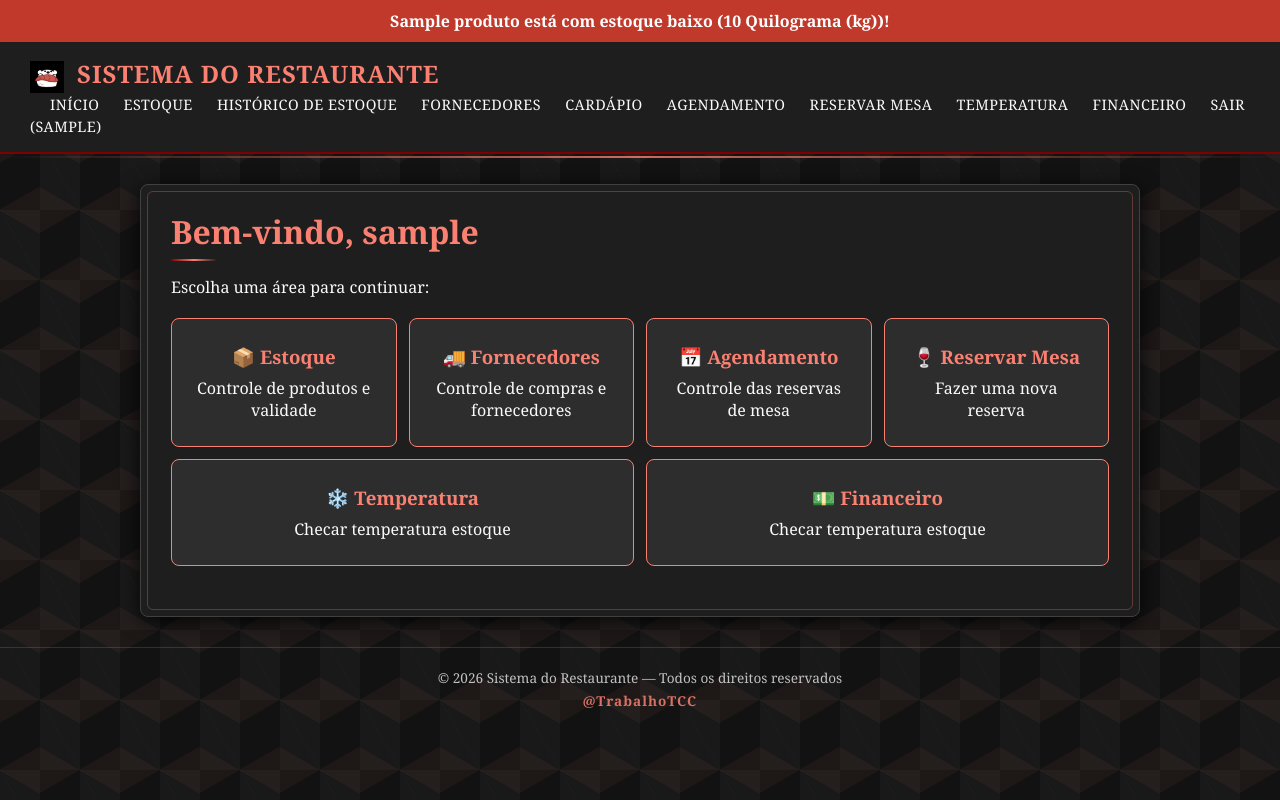
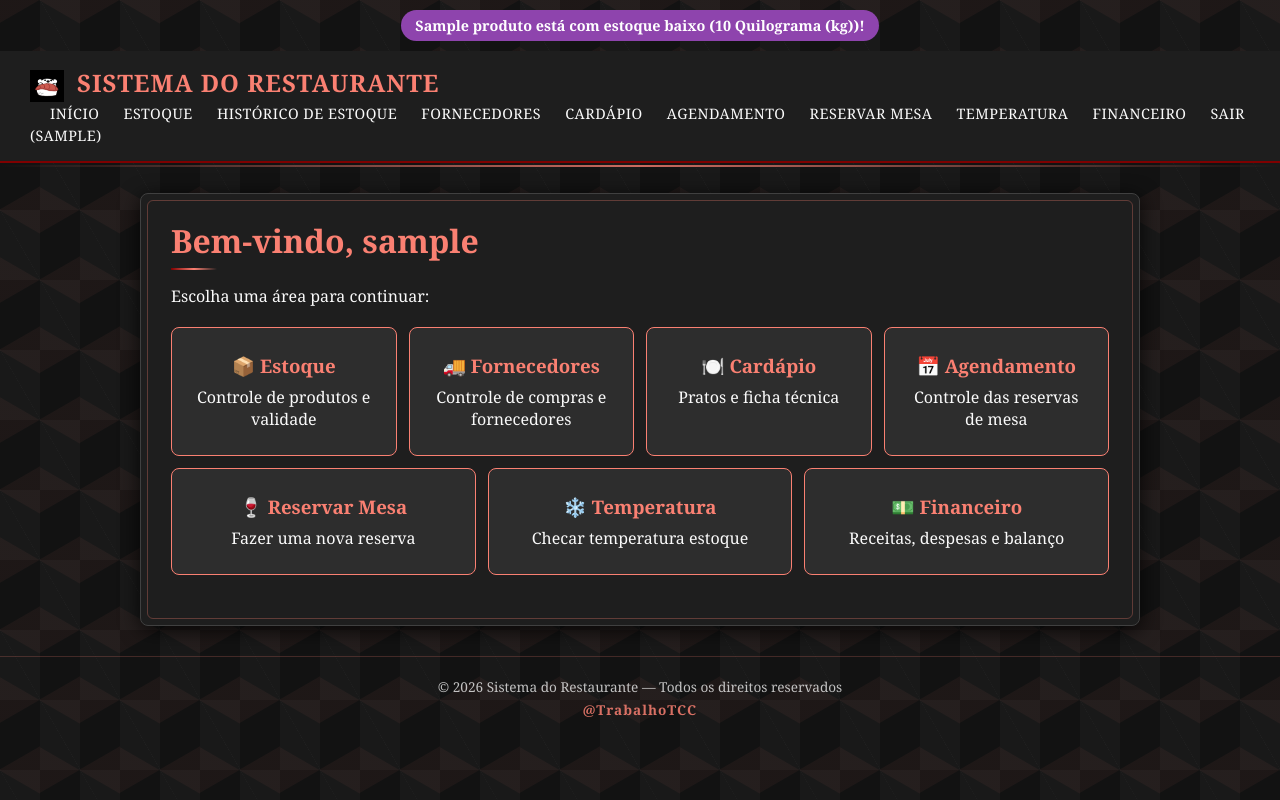
Before and after one commit to yas08C/tcc-restaurante, a Django app: page / in a window 1280 px wide. Run offline with Django 5.2, Linux system fonts and the light colour scheme; a user stored in the database is signed in; tables that the repository leaves empty hold one stand-in row (values such as "Sample post").

Commit message:
adiciona o cardapio como aba no inicio

```diff
--- a/restaurante_app/templates/base.html
+++ b/restaurante_app/templates/base.html
@@ -9,7 +9,9 @@
     <style>
         #banner-alertas {
             display: none;
-            background-color: #c0392b;
+            flex-wrap: wrap;
+            gap: 8px;
+            justify-content: center;
             color: #fff;
             padding: 10px 16px;
             text-align: center;
@@ -20,15 +22,27 @@
             animation: piscar-alerta 0.8s 4;
         }
         @keyframes piscar-alerta {
-            0%, 100% { background-color: #c0392b; }
-            50% { background-color: #e74c3c; }
+            0%, 100% { filter: brightness(1); }
+            50% { filter: brightness(1.3); }
         }
+        .bolha-alerta {
+            display: inline-block;
+            padding: 6px 14px;
+            border-radius: 999px;
+            background-color: #c0392b;
+            font-size: 0.9rem;
+            white-space: nowrap;
+        }
+        .bolha-alerta.tipo-temperatura { background-color: #c0392b; }
+        .bolha-alerta.tipo-validade    { background-color: #d68910; }
+        .bolha-alerta.tipo-estoque     { background-color: #8e44ad; }
+        .bolha-alerta.tipo-excesso     { background-color: #2471a3; }
     </style>
 </head>
 <body>
 
     {% if user.is_authenticated %}
-    <div id="banner-alertas"><span id="texto-banner-alertas"></span></div>
+    <div id="banner-alertas"></div>
     {% endif %}
 
     <header class="navbar">
@@ -138,14 +152,21 @@
                 .then(function (resp) { return resp.json(); })
                 .then(function (data) {
                     const banner = document.getElementById('banner-alertas');
-                    const texto = document.getElementById('texto-banner-alertas');
                     const total = data.notificacoes.length;
 
                     if (total > 0) {
-                        banner.style.display = 'block';
-                        texto.textContent = data.notificacoes
-                            .map(function (n) { return n.mensagem; })
-                            .join('   |   ');
+                        banner.style.display = 'flex';
+
+                        // Cada notificação vira seu próprio balão, colorido
+                        // conforme o tipo, em vez de um texto único corrido —
+                        // assim os avisos não se misturam visualmente.
+                        banner.innerHTML = '';
+                        data.notificacoes.forEach(function (n) {
+                            const bolha = document.createElement('span');
+                            bolha.className = 'bolha-alerta tipo-' + n.tipo;
+                            bolha.textContent = n.mensagem;
+                            banner.appendChild(bolha);
+                        });
 
                         if (total > ultimoTotalNotificacoes) {
                             banner.classList.remove('destaque');
--- a/restaurante_app/templates/home.html
+++ b/restaurante_app/templates/home.html
@@ -13,6 +13,10 @@
         <h3>🚚 Fornecedores</h3>
         <p>Controle de compras e fornecedores</p>
     </a>
+    <a href="{% url 'prato_list' %}" class="tab-card">
+        <h3>🍽️ Cardápio</h3>
+        <p>Pratos e ficha técnica</p>
+    </a>
     <a href="{% url 'reserva_list' %}" class="tab-card">
         <h3>📅 Agendamento</h3>
         <p>Controle das reservas de mesa</p>
@@ -25,10 +29,9 @@
         <h3>❄️ Temperatura</h3>
         <p>Checar temperatura estoque</p>
     </a>
-        </a>
-        <a href="{% url 'temperatura' %}" class="tab-card">
+    <a href="{% url 'financeiro' %}" class="tab-card">
         <h3>💵 Financeiro</h3>
-        <p>Checar temperatura estoque</p>
+        <p>Receitas, despesas e balanço</p>
     </a>
 </div>
 {% endblock %}
```
